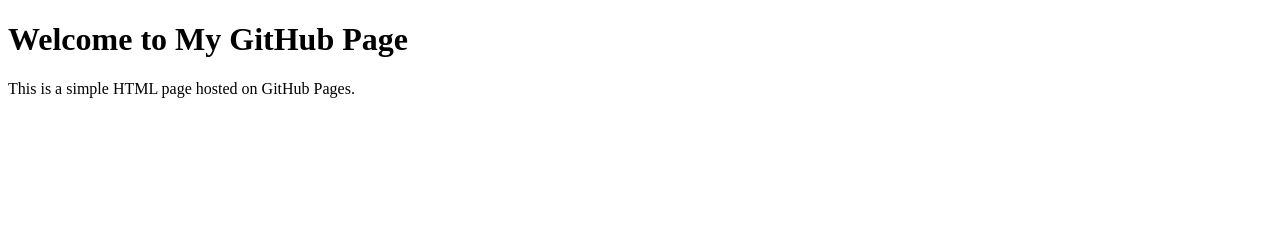
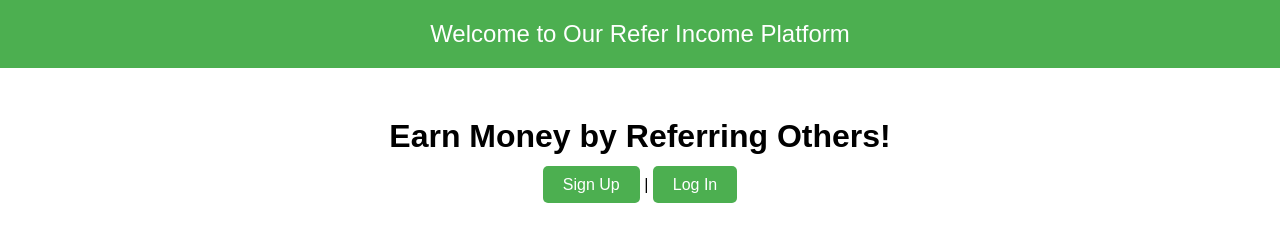
Before and after one commit to nahidxsr/nahidxsr, a plain HTML site: page index.html in a window 1280 px wide. Drawn offline with Linux system fonts and the light colour scheme.

Commit message:
Update index.html

```diff
--- a/index.html
+++ b/index.html
@@ -3,10 +3,43 @@
 <head>
     <meta charset="UTF-8">
     <meta name="viewport" content="width=device-width, initial-scale=1.0">
-    <title>My First GitHub Page</title>
+    <title>Refer Income Platform</title>
+    <style>
+        body {
+            font-family: Arial, sans-serif;
+            text-align: center;
+            margin: 0;
+            padding: 0;
+        }
+        header {
+            background-color: #4CAF50;
+            padding: 20px;
+            color: white;
+            font-size: 24px;
+        }
+        a {
+            text-decoration: none;
+            color: white;
+            background-color: #4CAF50;
+            padding: 10px 20px;
+            border-radius: 5px;
+        }
+        a:hover {
+            background-color: #45a049;
+        }
+        .content {
+            margin-top: 50px;
+        }
+    </style>
 </head>
 <body>
-    <h1>Welcome to My GitHub Page</h1>
-    <p>This is a simple HTML page hosted on GitHub Pages.</p>
+    <header>
+        Welcome to Our Refer Income Platform
+    </header>
+    <div class="content">
+        <h1>Earn Money by Referring Others!</h1>
+        <a href="signup.html">Sign Up</a> |
+        <a href="login.html">Log In</a>
+    </div>
 </body>
 </html>
```
